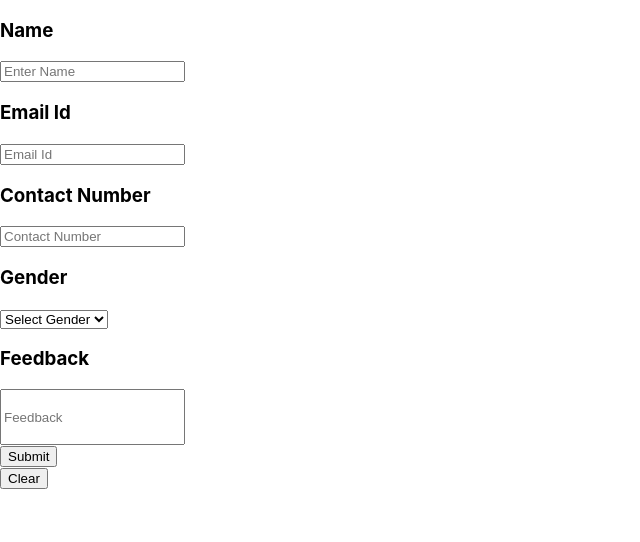
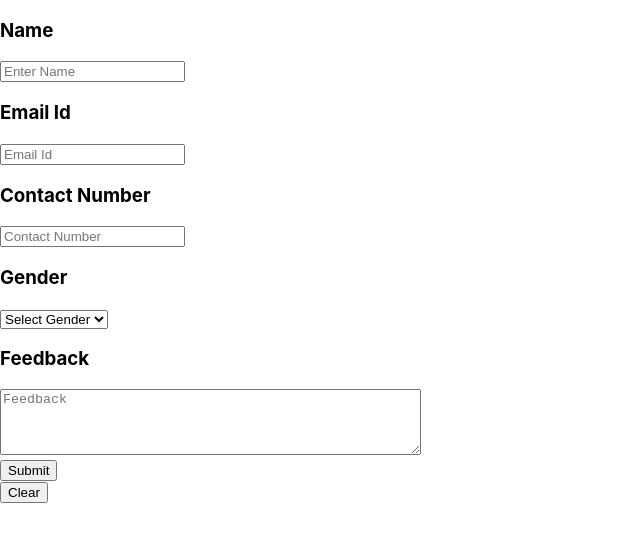
Before and after one commit to anujanaya/Tution-students-list, a React (Create React App) app: page / in a window 1280 px wide. Shown: the top 542 px of the page, without its empty margins (0-640 px from the left). Built offline with nearby package versions, Linux system fonts and the light colour scheme.

Commit message:
textarea

```diff
--- a/src/App.js
+++ b/src/App.js
@@ -64,7 +64,7 @@ function App() {
       </select>
       <h3>Feedback</h3>
 
-      <input style={{ height: "50px" }} text placeholder="Feedback" value={feedback} onChange={(e) => { onChangeFeedback(e) }}></input>
+      <textarea rows="4" cols="50" text placeholder="Feedback" value={feedback} onChange={(e) => { onChangeFeedback(e) }}></textarea>
       <div>
         <button onClick={submitbtn}>Submit</button>
       </div>
```
